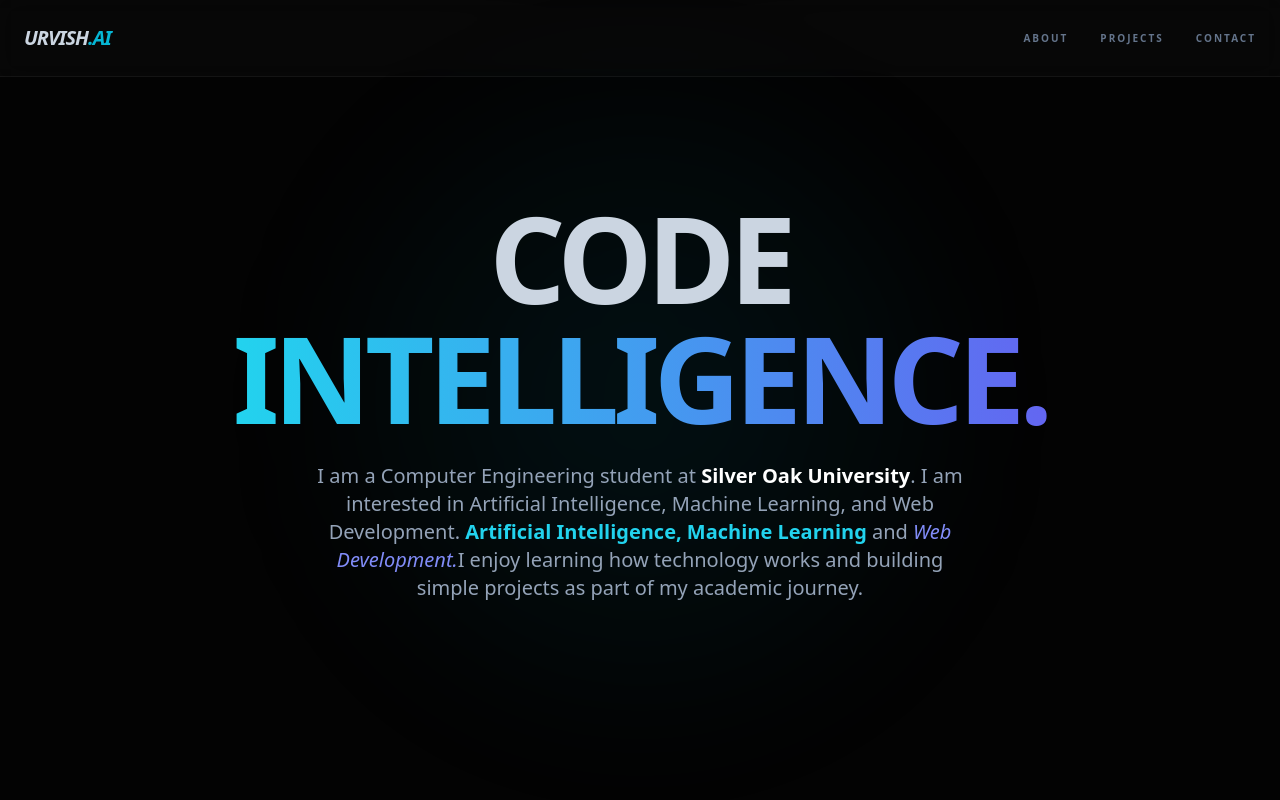
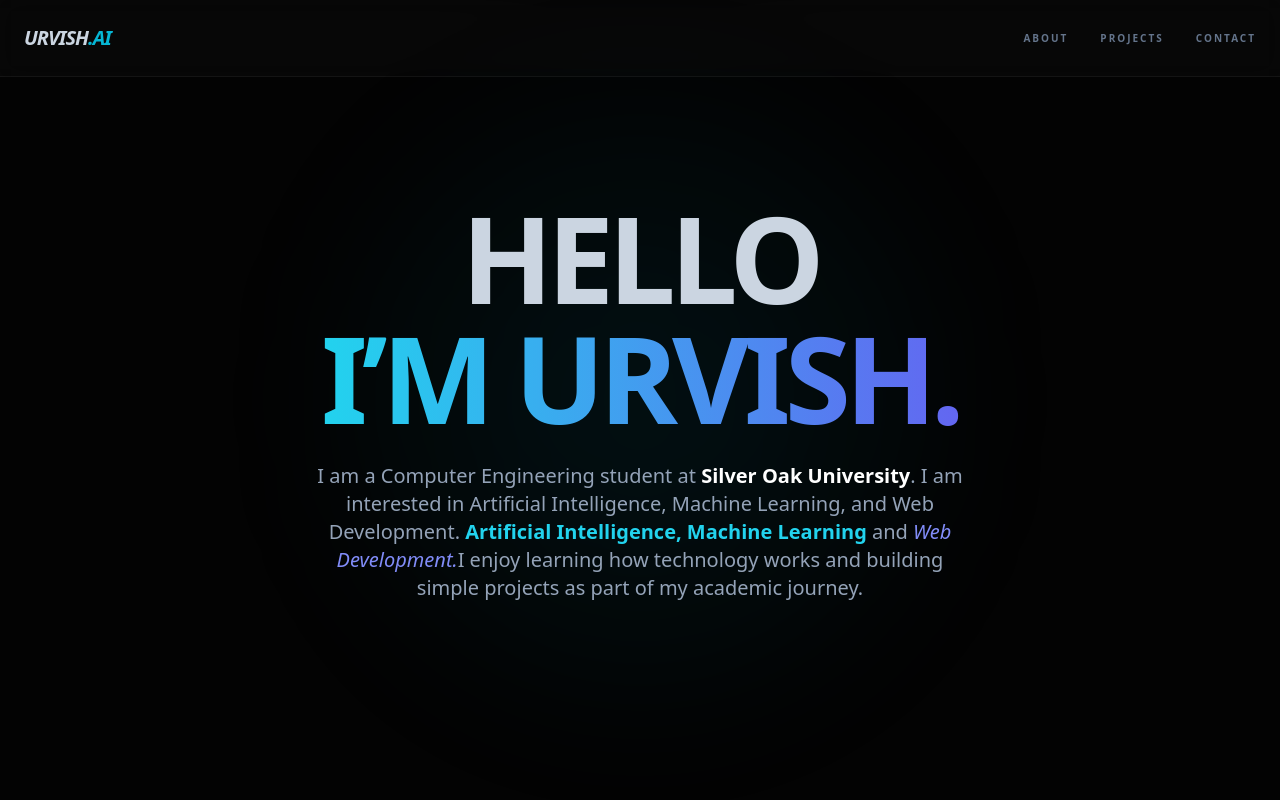
Before and after one commit to URVISHPATEL95/personal-portfolio, a plain HTML site: page index.html in a window 1280 px wide. Shown: the top 800 px of the page. Drawn offline with nearby package versions, Linux system fonts and the light colour scheme.

Commit message:
Update index.html

```diff
--- a/index.html
+++ b/index.html
@@ -66,8 +66,8 @@
 
     <div class="animate-fade-up">
         <h1 class="text-6xl md:text-[120px] font-black tracking-tighter leading-none mb-6">
-            CODE<br>
-            <span class="text-gradient uppercase">Intelligence.</span>
+            HELLO<br>
+            <span class="text-gradient uppercase">I’M URVISH.</span>
         </h1>
         <p class="text-slate-400 text-lg md:text-xl max-w-2xl mx-auto leading-relaxed">
             I am a Computer Engineering student at  <span class="text-white font-semibold">Silver Oak University</span>.
@@ -220,4 +220,5 @@ I am interested in Artificial Intelligence, Machine Learning, and Web Developmen
 </footer>
 
 </body>
+
 </html>
```
